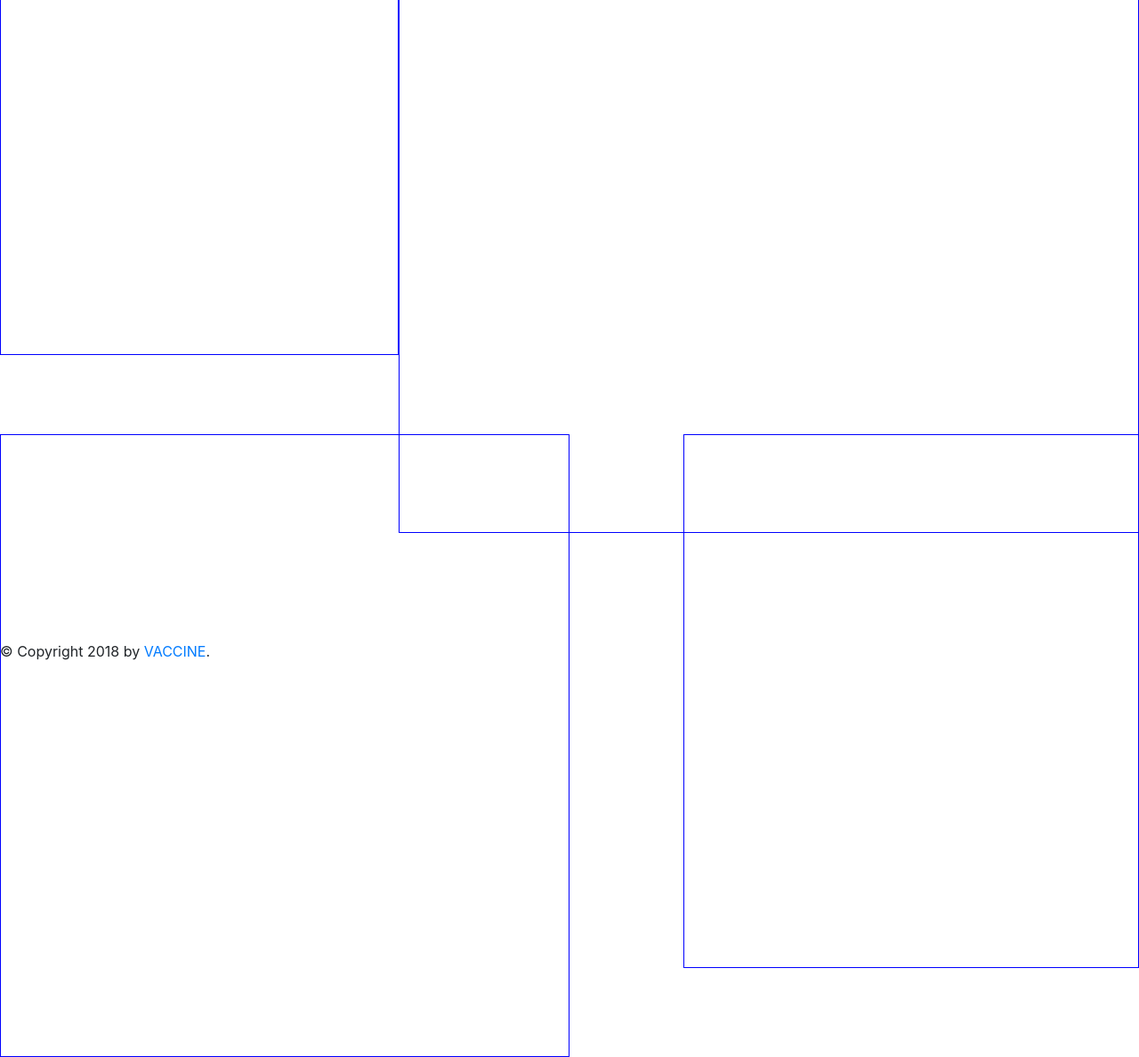
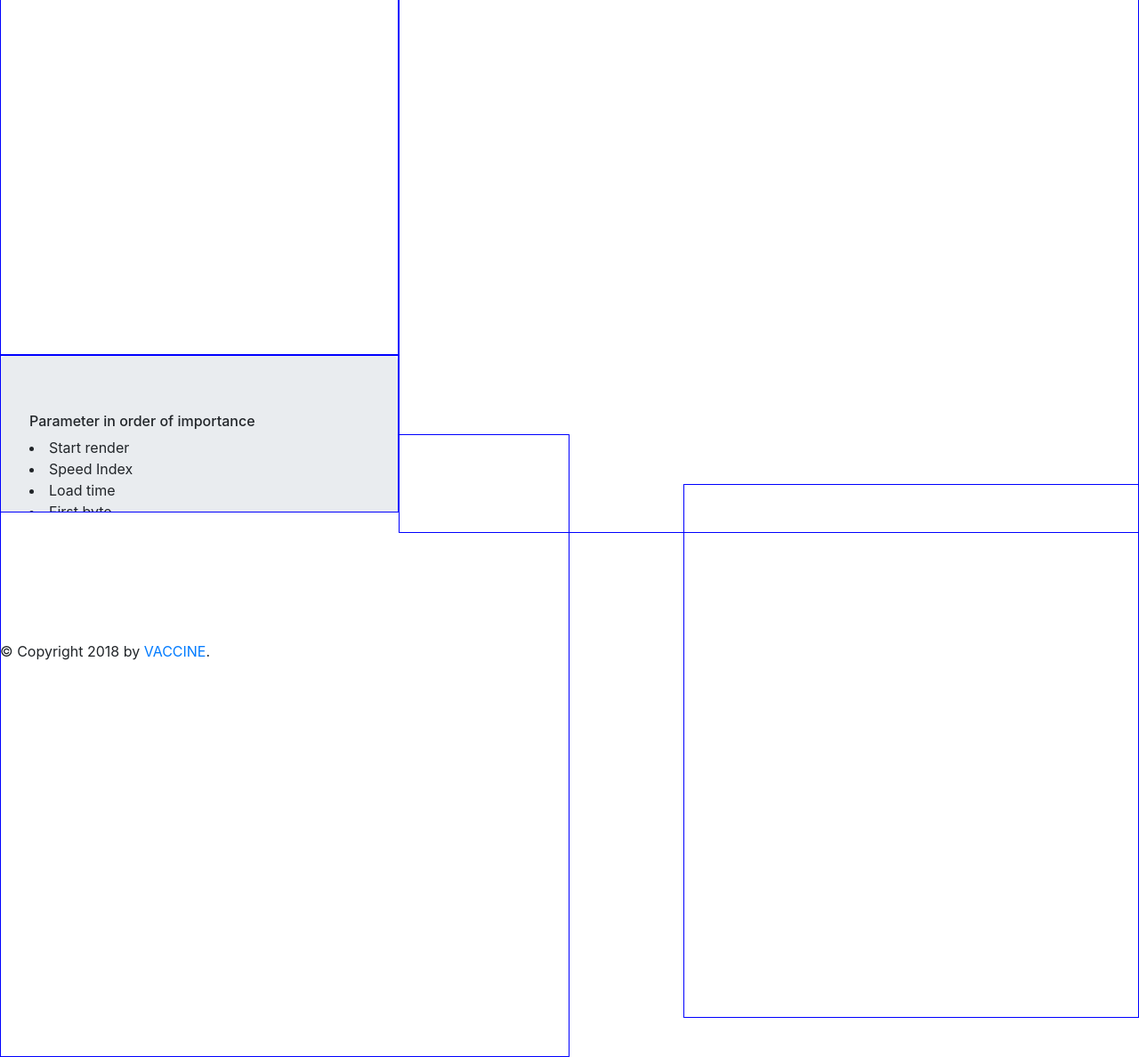
Before and after one commit to kirubeltadesse/Webpageranking, a Django app: template webranking/template/bokeh_app/sidebyside.html in a window 1280 px wide. Shown: the part 56-1244 px from the top of the page at 89% size. Run offline with Django 3.2, Linux system fonts and the light colour scheme; the template is opened without the code that fills it, so the values that code supplies are empty; some libraries are stand-ins or nearby versions.

Commit message:
add a user guide

```diff
--- a/webranking/template/bokeh_app/sidebyside.html
+++ b/webranking/template/bokeh_app/sidebyside.html
@@ -11,6 +11,20 @@
 <div style="width: 35%; height: 400px; position: absolute; left:0; top:55px; border: blue solid 1px; overflow: auto;"> {{server_script|safe}}</div>
 <div style="width: 65%; height: 600px; position: absolute; right:0; top:55px; border: blue solid 1px; overflow: auto;"> {{den_script|safe}} </div>
 <div style="width: 50%; height: 700px; position: absolute; left:0; top:68%; border: blue solid 1px; ">   {{his_script|safe}}</div>
-<div style="width: 40%; height: 600px; position: absolute; right:0; top:68%; border: blue solid 1px; overflow: auto;">  {{rank_script|safe}}</div>
+<div style="width: 40%; height: 600px; position: absolute; right:0; top:75%; border: blue solid 1px; overflow: auto;">  {{rank_script|safe}}</div>
+
+
+<div style="width: 35%; height: 177px; position: absolute; left:0; top:455px; border: blue solid 1px; overflow: auto;">
+  <div class="jumbotron">
+    <h6>Parameter in order of importance</h6>
+    <li>Start render</li>
+    <li>Speed Index</li>
+    <li>Load time</li>
+    <li>First byte</li>
+    <li>DOM Elements</li>
+    <li>FULLY loaded</li>
+    <li>Doc complete</li>
+  </div>
+</div>
 
 {% endblock %}
```
